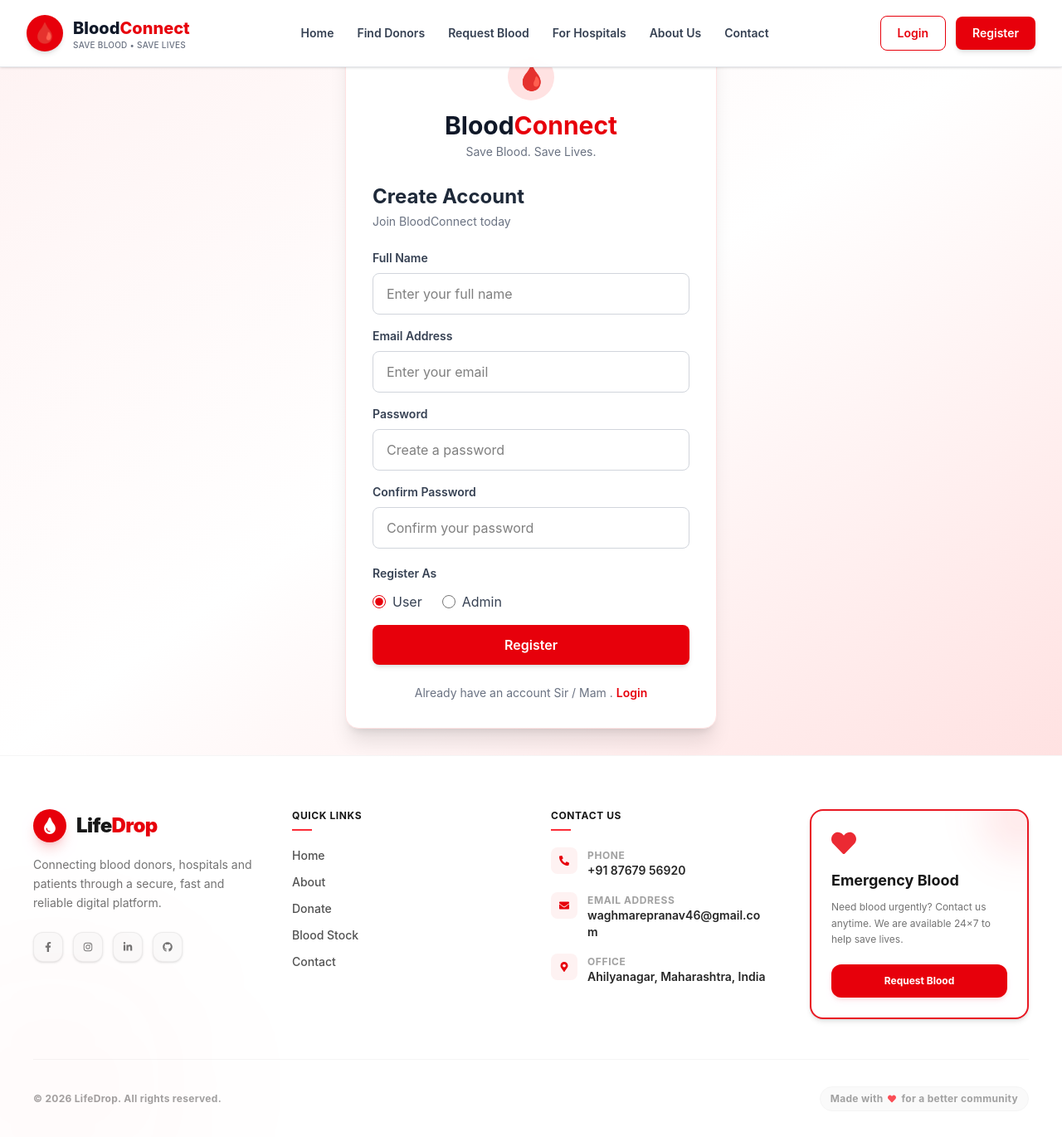
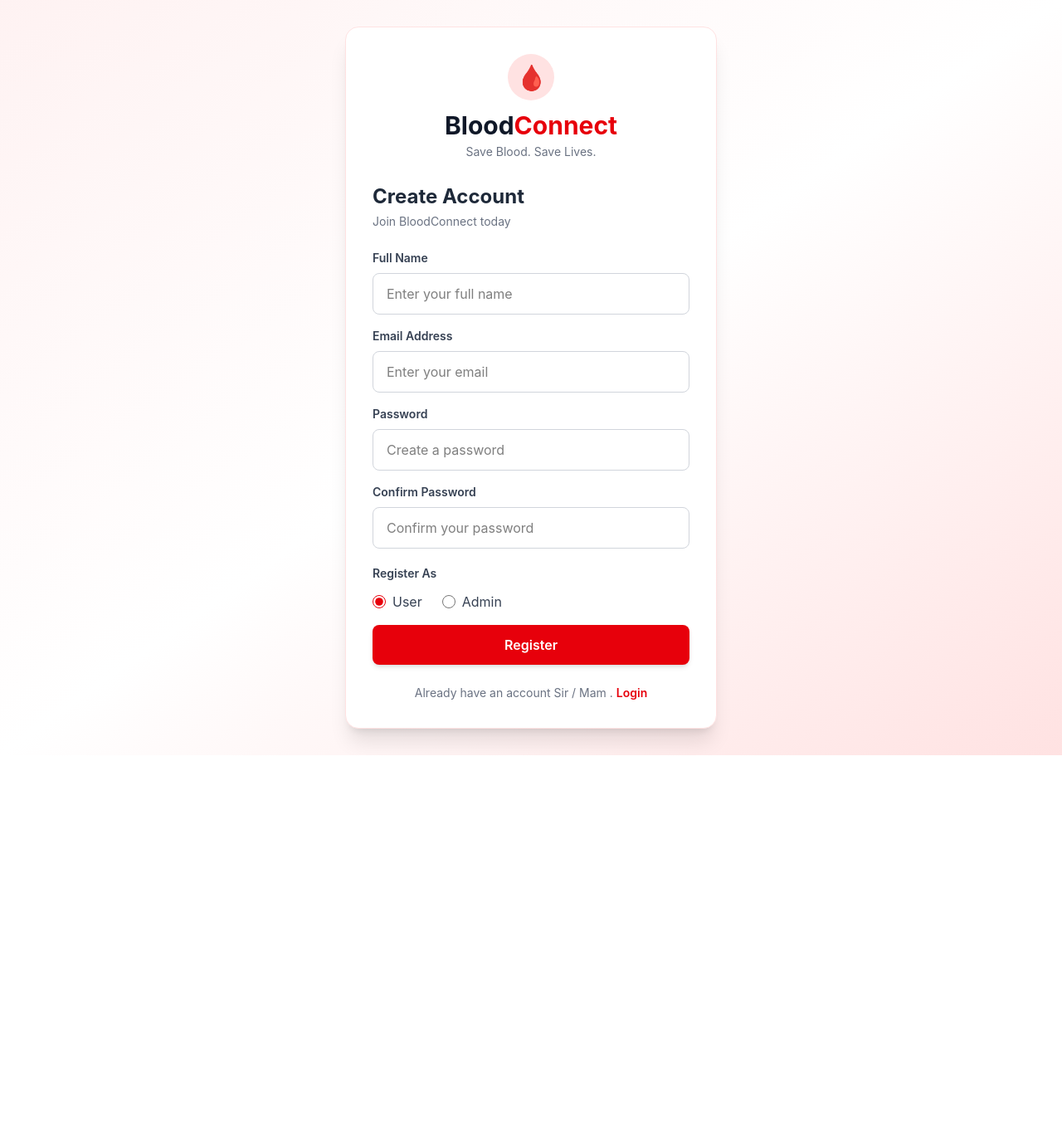
Before and after one commit to varad-rodi/Blood-Donation, a React (Vite) app: page /register in a window 1280 px wide. Shown: the whole page at 83% size. After the commit the page ends 910 px from the top, so only its background shows below. Built offline with nearby package versions, Linux system fonts and the light colour scheme.

Commit message:
updated login

```diff
--- a/src/App.jsx
+++ b/src/App.jsx
@@ -1,4 +1,5 @@
-import { Routes, Route } from "react-router-dom";
+import { Routes, Route, useLocation } from "react-router-dom";
+
 import FindDonors from "./Pages/FindDonors";
 import RequestBlood from "./Pages/RequestBlood";
 import Hospitals from "./Pages/Hospitals";
@@ -12,9 +13,14 @@
 import Footer from "./Common/Footer";
 
 function App() {
+  const location = useLocation();
+  const hideLayout =
+    location.pathname === "/login" ||
+    location.pathname === "/register";
+
   return (
     <>
-      <Navbar />
+      {!hideLayout && <Navbar />}
 
       <Routes>
         {/* Main Pages */}
@@ -32,7 +38,7 @@
         <Route path="/register" element={<Register />} />
       </Routes>
 
-      <Footer />
+      {!hideLayout && <Footer />}
     </>
   );
 }
```
